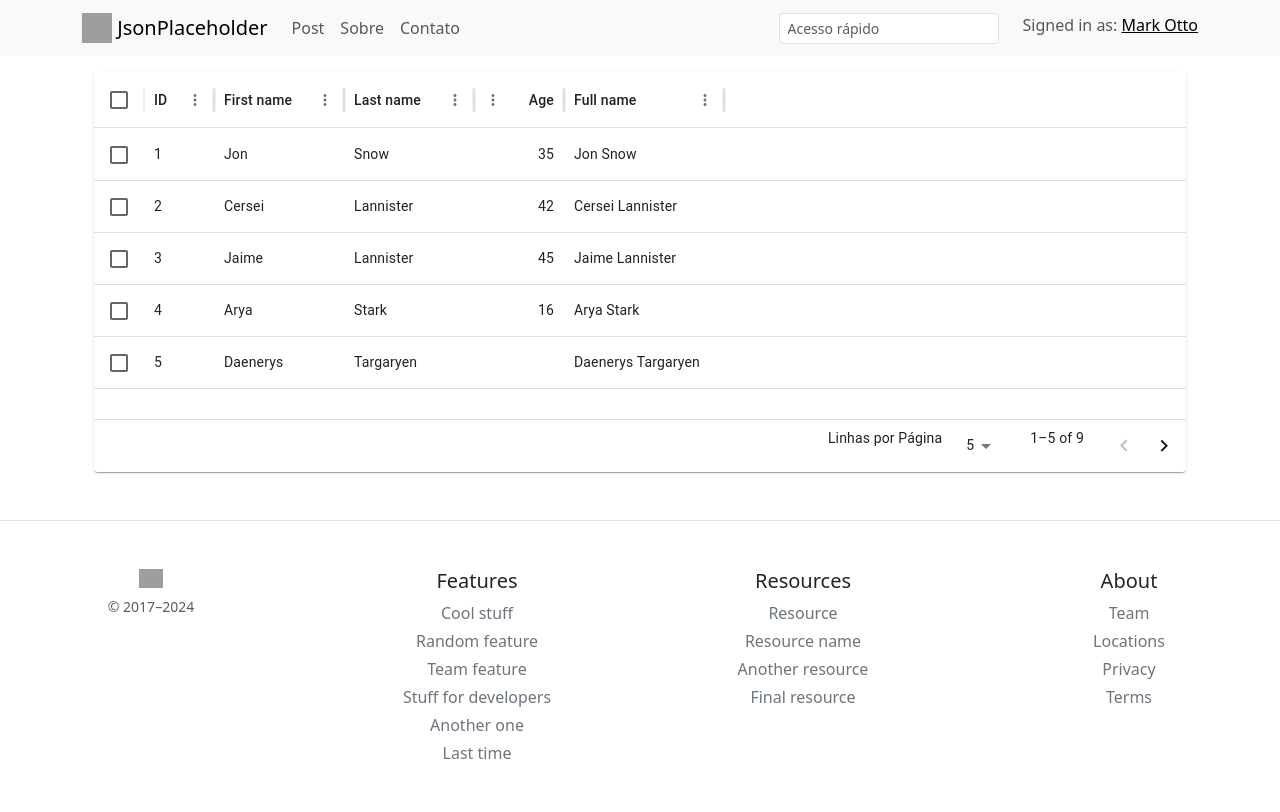
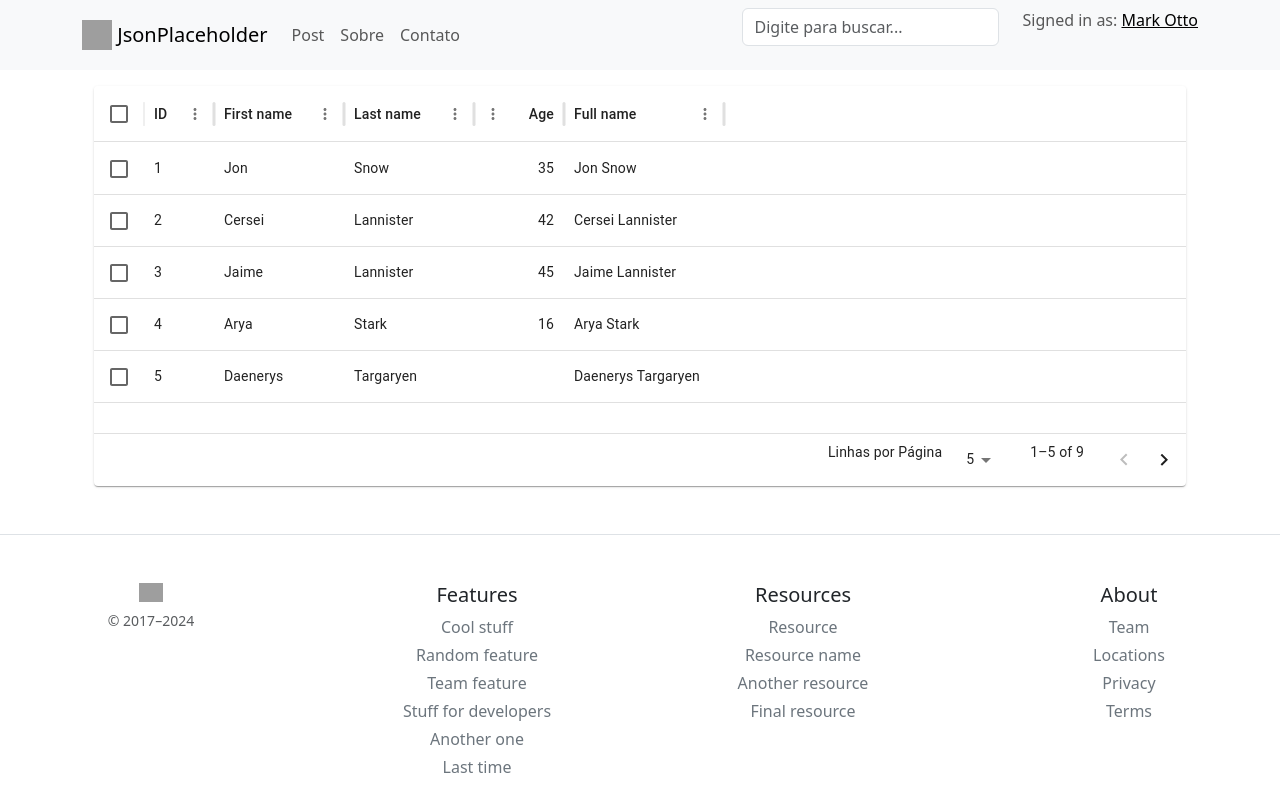
Before and after one commit to angelolustosa/react-post-app, a React (Vite) app: page /home in a window 1280 px wide. Shown: the top 812 px of the page. Built offline with nearby package versions, Linux system fonts and the light colour scheme; grey boxes are pictures that could not be loaded.

Commit message:
Input autoComplete no header

```diff
--- /dev/null
+++ b/src/components/autocomplete/AutoCompleteInput.jsx
@@ -0,0 +1,74 @@
+import React, { useState } from 'react';
+import { Form, ListGroup, InputGroup } from 'react-bootstrap';
+import { Link } from 'react-router-dom';
+
+const AutoCompleteInput = ({ options }) => {
+    // Estado para armazenar o valor do input
+    const [searchTerm, setSearchTerm] = useState('');
+    const [filteredOptions, setFilteredOptions] = useState([]);
+    const [isFocused, setIsFocused] = useState(false); // Estado para verificar se o input está focado
+
+
+    // Função para lidar com a digitação
+    const handleSearch = (e) => {
+        const query = e.target.value;
+        setSearchTerm(query);
+
+        // Filtrando as opções conforme o texto digitado
+        if (query) {
+            const filtered = options.filter(route =>
+                route.path.toLowerCase().includes(query.toLowerCase())
+            );
+            setFilteredOptions(filtered);
+        } else {
+            setFilteredOptions([]);
+        }
+    };
+
+    // Funções para controlar o foco no input
+    const handleFocus = () => {
+        setFilteredOptions(options); // Quando o input receber foco, exibe todas as opções
+    };
+
+    const handleBlur = () => {
+        setIsFocused(false); // Remove a lista quando o input perde o foco (se não houver texto)
+    };
+
+    return (
+        <div className="autocomplete-container" style={{ position: 'relative' }}>
+            <InputGroup className="mb-3">
+                <Form.Control
+                    type="text"
+                    placeholder="Digite para buscar..."
+                    value={searchTerm}
+                    onChange={handleSearch}
+                    onFocus={handleFocus} // Adiciona a lógica para mostrar todas as opções ao focar
+                    onBlur={handleBlur} // Remove a lista ao perder o foco
+                />
+            </InputGroup>
+
+            {filteredOptions.length > 0 && (
+                <ListGroup
+                    //className="autocomplete-list"
+                    style={{
+                        position: 'absolute',
+                        top: '100%', // Posiciona abaixo do campo de input
+                        left: 0,
+                        right: 0,
+                        zIndex: 10, // Garante que a lista fique acima de outros conteúdos
+                        maxHeight: '200px', // Limita a altura da lista
+                        overflowY: 'auto', // Permite rolar caso tenha muitas opções
+                    }}
+                >
+                    {filteredOptions.map((option, index) => (
+                        <ListGroup.Item action key={index} href={option.path}>
+                            {option.path.replace('/', '')}
+                        </ListGroup.Item >
+                    ))}
+                </ListGroup>
+            )}
+        </div>
+    );
+};
+
+export default AutoCompleteInput;
--- /dev/null
+++ b/src/components/autocomplete/DataList.jsx
@@ -0,0 +1,20 @@
+import React from 'react'
+import { routes } from '../../routes/routes'
+import { Link } from 'react-router-dom'
+
+export const DataList = () => {
+    return (
+        <div>
+            {/* <label for="exampleDataList" class="form-label">Datalist example</label> */}
+            <input class="form-control" list="datalistOptions" id="exampleDataList" placeholder="Type to search..." />
+            <datalist id="datalistOptions">
+                {/* <option value="San Francisco" />
+                <option value="New York" />
+                <option value="Seattle" />
+                <option value="Los Angeles" />
+                <option value="Chicago" /> */}
+                {routes.map(r => <option value={r.path.replace('/', '')} />)}
+            </datalist>
+        </div>
+    )
+}
--- a/src/components/header/Header.jsx
+++ b/src/components/header/Header.jsx
@@ -1,5 +1,8 @@
 import React from 'react'
 import { Col, Container, Form, Nav, Navbar, Row } from 'react-bootstrap'
+import { DataList } from '../autocomplete/DataList'
+import AutoCompleteInput from '../autocomplete/AutoCompleteInput'
+import { routes } from '../../routes/routes'
 
 export const Header = () => {
     return (
@@ -27,12 +30,14 @@ export const Header = () => {
                         <Form inline>
                             <Row>
                                 <Col xs="auto">
-                                    <Form.Control
+                                   {/* <Form.Control
                                         size='sm'
                                         type="text"
                                         placeholder="Acesso rápido"
                                         className=" mr-sm-2"
-                                    />
+                                    /> */}
+                                    {/* <DataList /> */}
+                                    <AutoCompleteInput options={routes}/>
                                 </Col>
                                 <Col xs="auto">
                                     <Navbar.Text>
--- a/src/pages/login/Login.jsx
+++ b/src/pages/login/Login.jsx
@@ -14,7 +14,7 @@ export const Login = () => {
     }
 
     if (formValues.email === 'adm' && formValues.senha === '123') {
-      alert('Login realizado com sucesso!')
+      //alert('Login realizado com sucesso!')
       navigate('/home')
     } else {
       alert('Login inválido!')
--- /dev/null
+++ b/src/routes/routes.jsx
@@ -0,0 +1,23 @@
+import { Contato } from "../pages/contato/Contato";
+import { Home } from "../pages/home/Home";
+import { Post } from "../pages/post/Post";
+import { Sobre } from "../pages/sobre/Sobre";
+
+export const routes = [
+    {
+        path: '/home',
+        element: <Home />,
+    },
+    {
+        path: '/post',
+        element: <Post />,
+    },
+    {
+        path: '/contato',
+        element: <Contato />,
+    },
+    {
+        path: '/sobre',
+        element: <Sobre />,
+    }
+]
```
Also changed, not shown: src/main.jsx (+4 -25 lines), src/pages/sobre/Sobre.jsx (renamed from src/sobre/Sobre.jsx).
